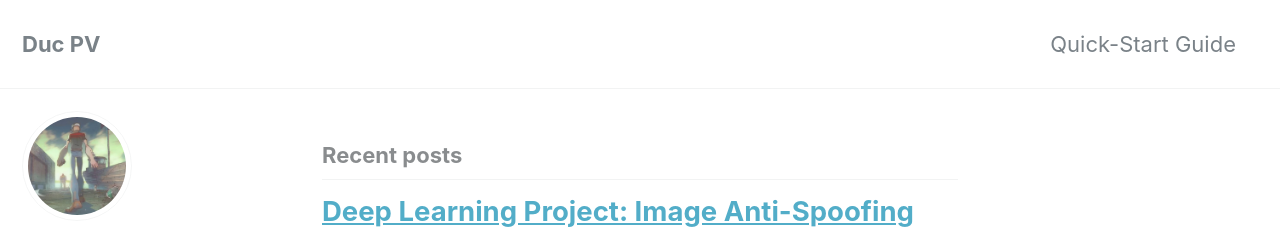
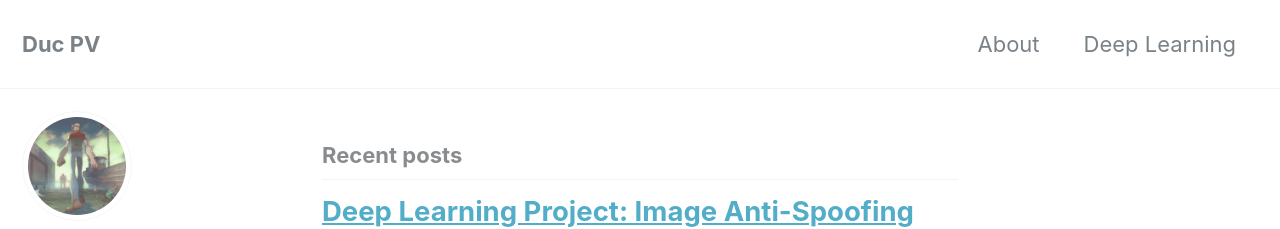
Before and after one commit to PhanDuc/PhanDuc.github.io, a Jekyll site: the page built from index.html, in a window 1280 px wide and 900 px high. Shown: the top 229 px of the window. Built offline with Jekyll 4.4.1, drawn with Linux system fonts in a browser that asks for light colours; nearby versions of some CDN libraries; the list of posts is cut into pages by our own code.

Commit message:
Add navigation.yml

```diff
--- a/_data/navigation.yml
+++ b/_data/navigation.yml
@@ -1,8 +1,9 @@
 # main links
 main:
-  - title: "Quick-Start Guide"
-    url: https://mmistakes.github.io/minimal-mistakes/docs/quick-start-guide/
-  # - title: "About"
+  - title: "About"
+    url: /about/
+  - title: "Deep Learning"
+    url: /deep-learning/
   #   url: https://mmistakes.github.io/minimal-mistakes/about/
   # - title: "Sample Posts"
   #   url: /year-archive/
```
